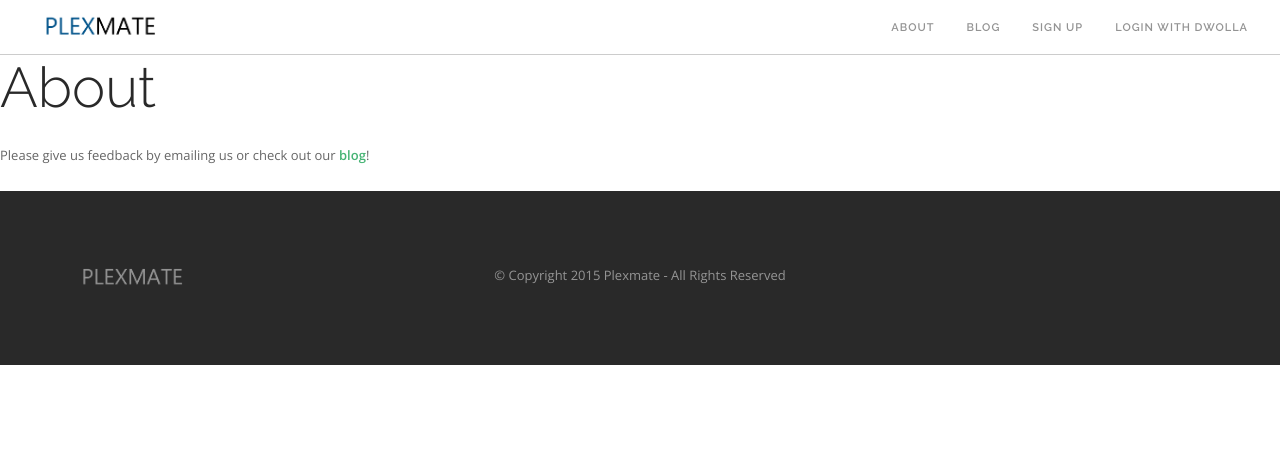
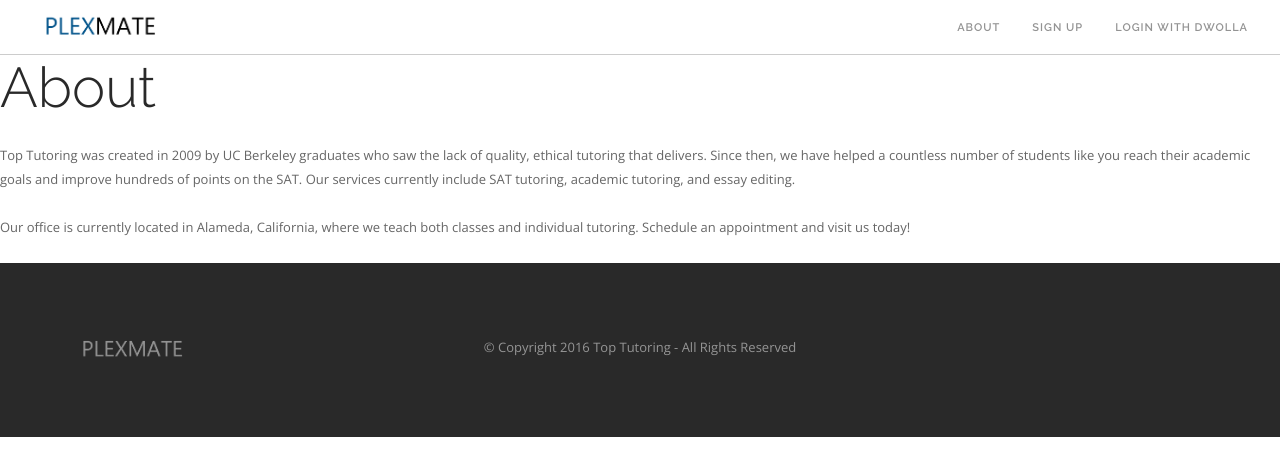
Before and after one commit to toptutoring/ttutoring, a Jekyll site: the page built from about.md, in a window 1280 px wide. Shown: the top 476 px of the page. Built offline with Jekyll 4.4.1, drawn with Linux system fonts in a browser that asks for light colours.

Commit message:
First TT commit

```diff
--- a/CNAME
+++ b/CNAME
@@ -1 +1 @@
-www.plexmate.com
+www.toptutoring.com
--- a/_includes/footer.html
+++ b/_includes/footer.html
@@ -16,8 +16,8 @@
                       class="fade-half">
           ©
           Copyright
-          2015
-          Plexmate
+          2016
+          Top Tutoring
           -
           All
           Rights
--- a/about.md
+++ b/about.md
@@ -4,4 +4,11 @@ title: About
 permalink: /about/
 ---
 
-Please give us feedback by emailing us or check out our [blog](/blog)!
+Top Tutoring was created in 2009 by UC Berkeley graduates who saw the lack of
+quality, ethical tutoring that delivers. Since then, we have helped a countless
+number of students like you reach their academic goals and improve hundreds of
+points on the SAT. Our services currently include SAT tutoring, academic
+tutoring, and essay editing.
+
+Our office is currently located in Alameda, California, where we teach both
+classes and individual tutoring. Schedule an appointment and visit us today!
--- a/robots.txt
+++ /dev/null
@@ -1,2 +0,0 @@
-User-agent: *
-Disallow: /
```
Also changed, not shown: blog.md (deleted, +0 -15 lines), index.html (+3 -6 lines).
